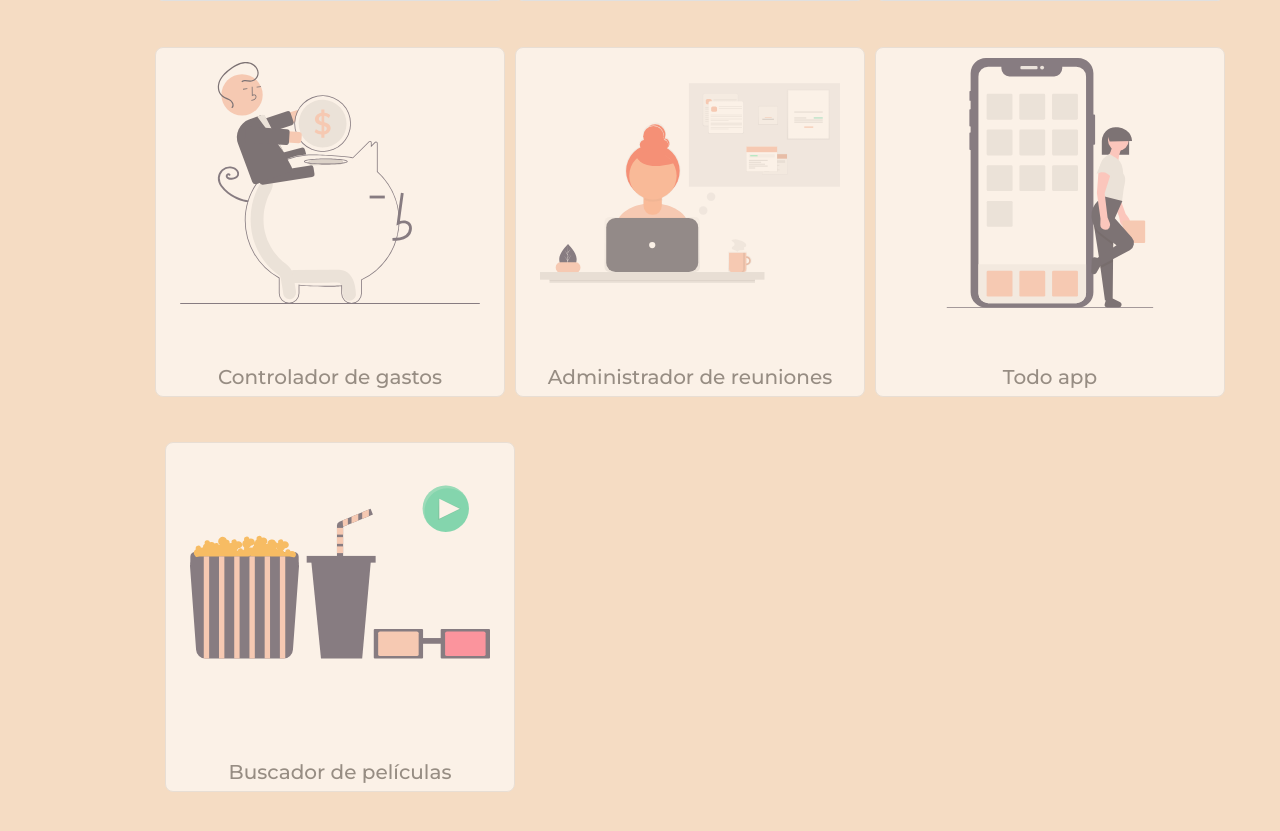
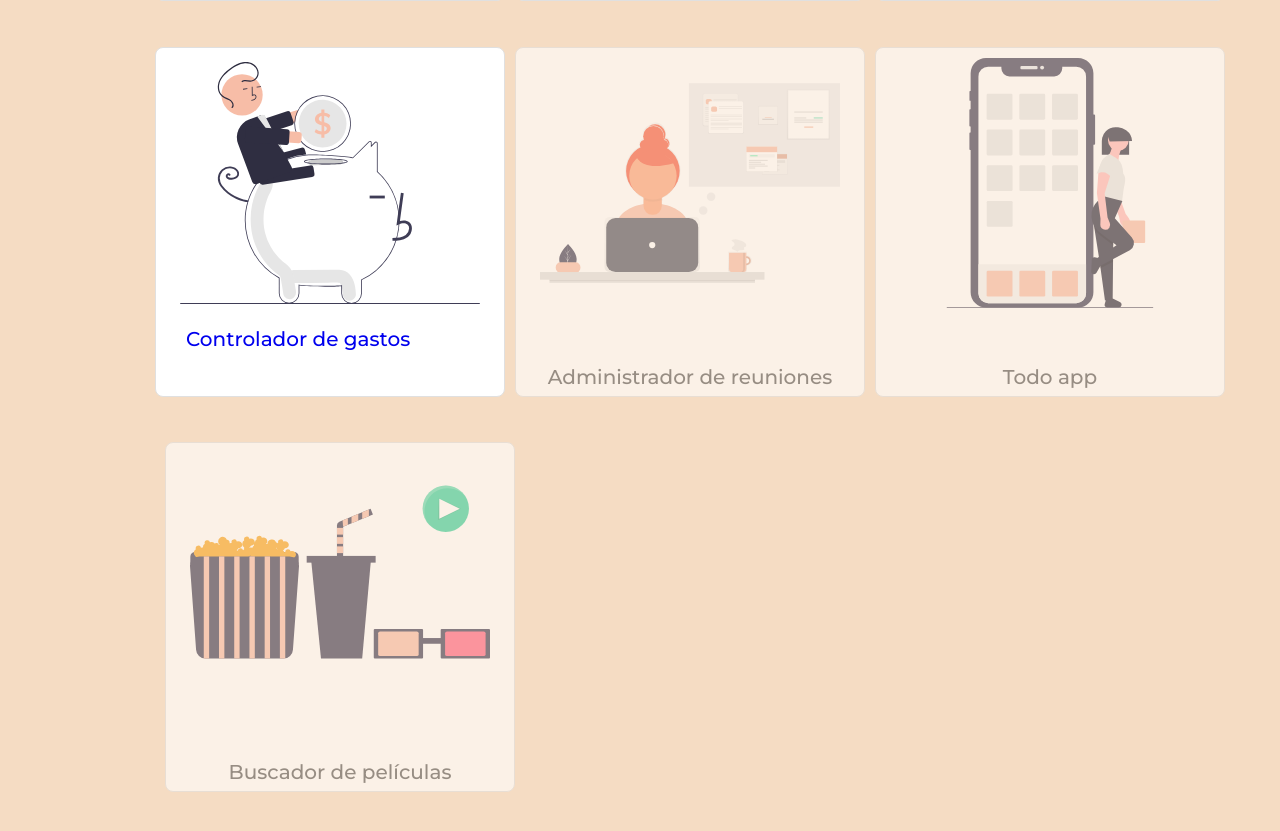
Before and after one commit to belencludius/portafolio-ada, a plain HTML site: page index.html in a window 1280 px wide. Shown: the part 3420-4251 px from the top of the page. Drawn offline with Linux system fonts and the light colour scheme.

Commit message:
completando controlador de gastos

```diff
--- a/index.html
+++ b/index.html
@@ -108,8 +108,9 @@
             </div>
         </div>
         <div class="cubos ">
-            <div class="proyectos not-done "><img src="assets/images/chanchitoundraw_Savings_re_eq4w.svg " width=300px height=250px>
+            <div class="proyectos done ">  <a href="https://belencludius.github.io/ahorrADAs/" target="blank"><img src="assets/images/chanchitoundraw_Savings_re_eq4w.svg " width=300px height=250px>
                 <h3>Controlador de gastos</h3>
+            </a>
             </div>
             <div class="proyectos not-done "><img src="assets/images/6undraw_Organizing_projects_0p9a.svg " width=300px height=250px>
                 <h3>Administrador de reuniones</h3>
```
